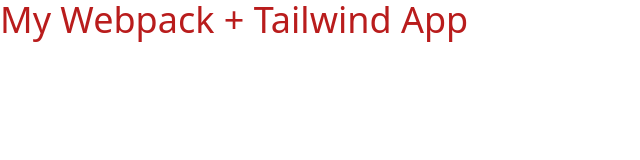
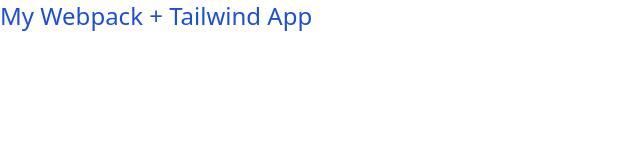
Before and after one commit to AngeloDiMortimer/battleship, a plain HTML site: page index.html in a window 1280 px wide. Shown: the whole page, without its empty margins (0-640 px from the left). Drawn offline with Linux system fonts and the light colour scheme.

```diff
--- a/index.html
+++ b/index.html
@@ -7,7 +7,7 @@
     <title>Webpack App</title>
   </head>
   <body>
-    <h1 class="text-4xl text-red-700">My Webpack + Tailwind App</h1>
+    <h1 class="text-2xl text-blue-700">My Webpack + Tailwind App</h1>
     <script src="bundle.js"></script>
   </body>
 </html>
```
Also changed, not shown: bundle.js (+1 -1 lines).
